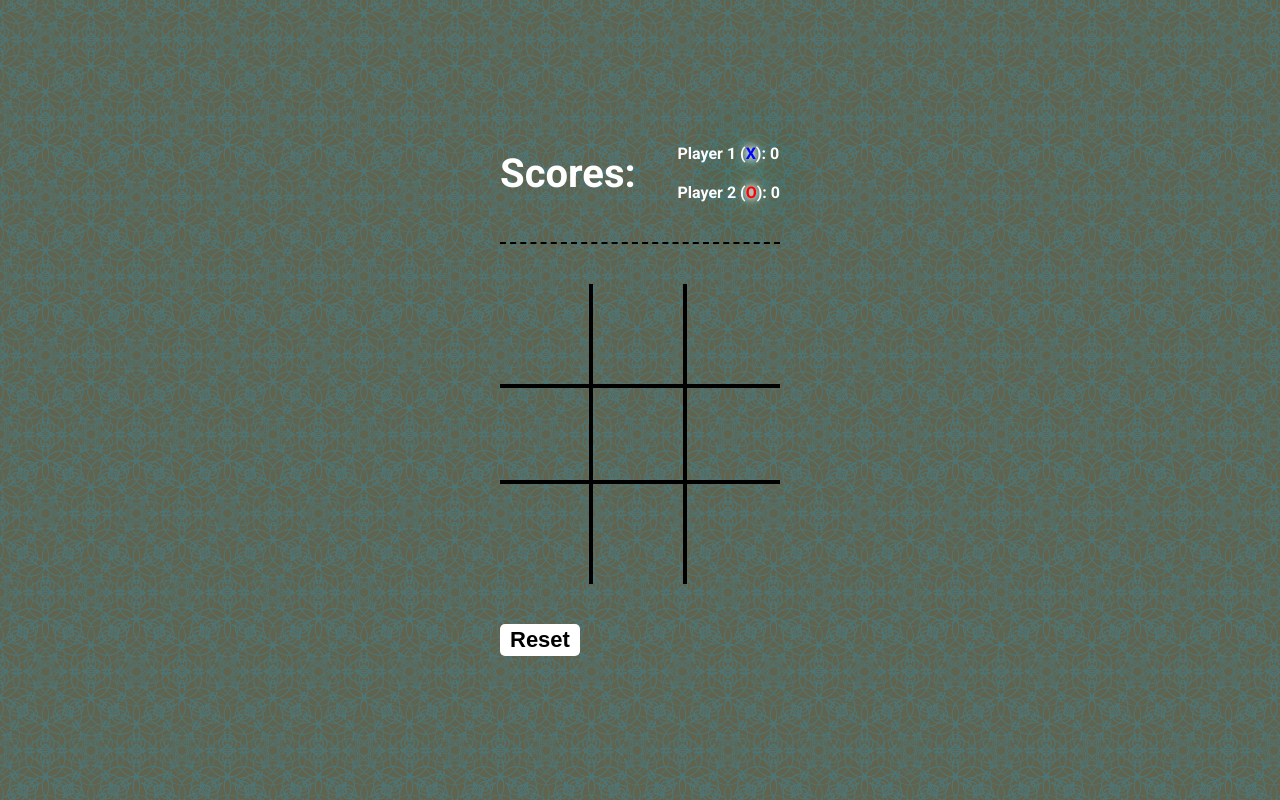
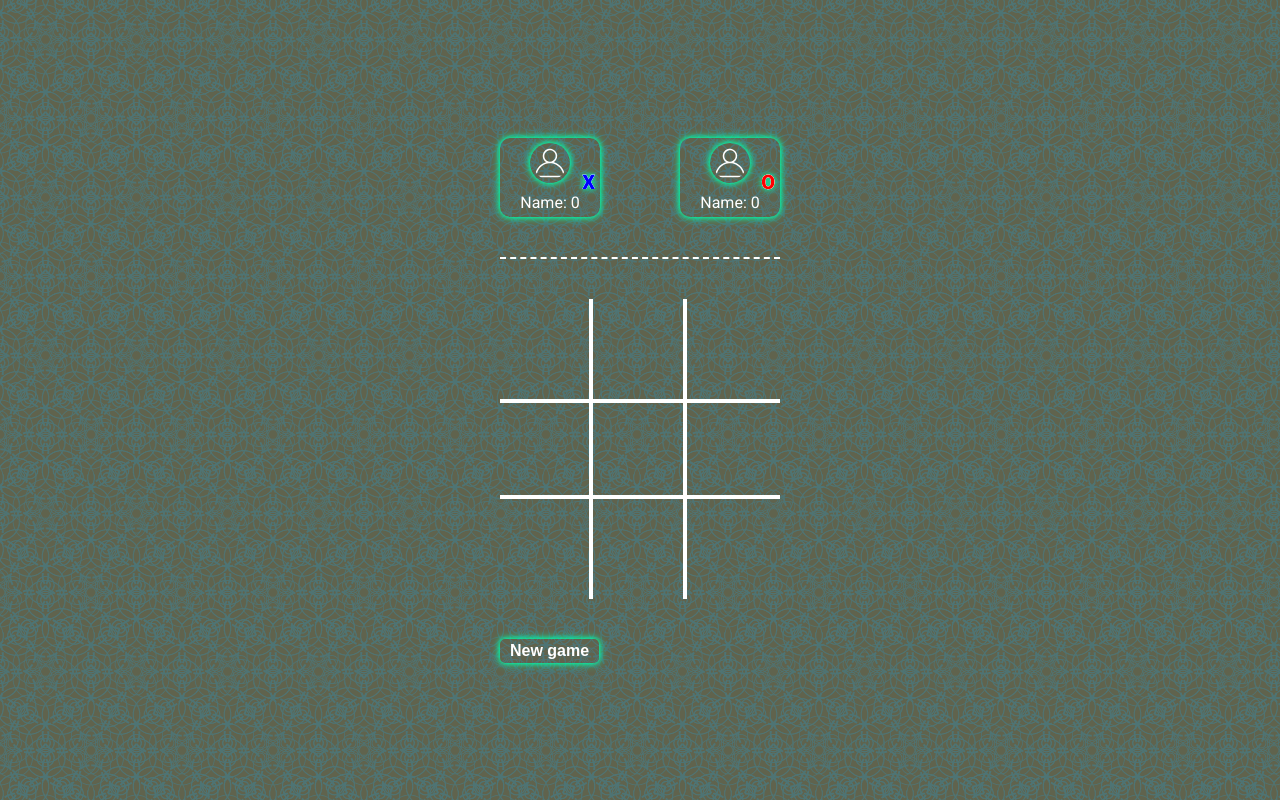
Before and after one commit to ksib7/Tick-tack-toe, a React (Create React App) app: page / in a window 1280 px wide. Built offline with nearby package versions, Linux system fonts and the light colour scheme.

Commit message:
changed some styles

```diff
--- a/src/components/Board/Board.jsx
+++ b/src/components/Board/Board.jsx
@@ -62,6 +62,7 @@ export const Board = () => {
   const resetTurn = () => {
     setBoard(Array(9).fill(""));
     setPlayer("");
+    setTurn(turn === "X" ? "O" : "X");
   };
 
   return (
@@ -79,7 +80,7 @@ export const Board = () => {
           />
         ))}
       </div>
-      <Button resetTurn={resetTurn}>Reset</Button>
+      <Button resetTurn={resetTurn}>New game</Button>
     </div>
   );
 };
--- a/src/components/Header/Header.jsx
+++ b/src/components/Header/Header.jsx
@@ -1,38 +1,15 @@
 import React from "react";
+import { PlayerIconO } from "../UI/PlayerIconO/PlayerIconO";
+import { PlayerIconX } from "../UI/PlayerIconX/PlayerIconX";
 
 import "./Header.scss";
 
 export const Header = ({ Xscores, Oscores }) => {
   return (
     <div className="header">
-      <h1>Scores:</h1>
       <div className="header__players">
-        <h2>
-          Player 1 (
-          <span
-            style={{
-              textShadow:
-                "0 0 7px #fff, 0 0 10px #fff, 0 0 21px #fff, 0 0 42px #0fa, 0 0 82px #0fa, 0 0 92px #0fa, 0 0 102px #0fa, 0 0 151px #0fa",
-              color: "blue",
-            }}
-          >
-            X
-          </span>
-          ): {Xscores}
-        </h2>
-        <h2>
-          Player 2 (
-          <span
-            style={{
-              textShadow:
-                "0 0 7px #fff, 0 0 10px #fff, 0 0 21px #fff, 0 0 42px #0fa, 0 0 82px #0fa, 0 0 92px #0fa, 0 0 102px #0fa, 0 0 151px #0fa",
-              color: "red",
-            }}
-          >
-            O
-          </span>
-          ): {Oscores}
-        </h2>
+        <PlayerIconX Xscores={Xscores}></PlayerIconX>
+        <PlayerIconO Oscores={Oscores}></PlayerIconO>
       </div>
     </div>
   );
--- a/src/components/Header/Header.scss
+++ b/src/components/Header/Header.scss
@@ -2,17 +2,13 @@
   display: flex;
   justify-content: space-between;
   align-items: center;
-  border-bottom: 2px dashed black;
+  border-bottom: 2px dashed white;
   padding-bottom: 40px;
 
   &__players {
     gap: 20px;
     display: flex;
-    flex-direction: column;
-  }
-
-  & h2 {
-    color: #fff;
-    font-size: 16px;
+    justify-content: space-between;
+    width: 100%;
   }
 }
--- a/src/components/UI/Button/Button.scss
+++ b/src/components/UI/Button/Button.scss
@@ -1,9 +1,12 @@
 .button {
-  font-size: 22px;
+  font-size: 16px;
   font-weight: 700;
-  background: #fff;
+  background: none;
   border: none;
   border-radius: 5px;
   padding: 3px 10px;
   cursor: pointer;
+  box-shadow: 0 0 0px #fff, 0 0 0px #fff, 0 0 0px #fff, 0 0 0px #0fa,
+    0 0 0px #0fa, 0 0 0px #0fa, 0 0 5px #0fa, 0 0 10px #0fa;
+  color: white;
 }
--- /dev/null
+++ b/src/components/UI/PlayerIconO/PlayerIconO.jsx
@@ -0,0 +1,41 @@
+import React from "react";
+
+export const PlayerIconO = ({ Oscores }) => {
+  return (
+    <div className="modal">
+      <svg
+        version="1.0"
+        xmlns="http://www.w3.org/2000/svg"
+        viewBox="0 0 1024.000000 1024.000000"
+        className="modal__svg"
+      >
+        <g
+          transform="translate(0.000000,1024.000000) scale(0.100000,-0.100000)"
+          stroke="none"
+        >
+          <path
+            d="M4880 9409 c-292 -38 -515 -105 -755 -229 -559 -287 -983 -820 -1126
+-1415 -143 -597 -37 -1213 296 -1715 162 -244 381 -462 628 -625 32 -21 54
+-41 50 -45 -4 -4 -37 -15 -73 -24 -225 -60 -512 -168 -745 -281 -888 -431
+-1613 -1149 -2055 -2034 -315 -631 -470 -1295 -470 -2013 l0 -218 4485 0 4485
+0 0 218 c0 1052 -340 2016 -1001 2837 -533 662 -1261 1165 -2074 1433 -82 27
+-175 55 -205 62 -30 8 -59 17 -63 20 -4 4 23 27 60 51 154 100 349 275 478
+429 204 244 363 564 439 881 99 416 73 857 -75 1254 -249 666 -806 1172 -1494
+1355 -232 61 -570 87 -785 59z m475 -473 c241 -37 420 -100 625 -220 286 -167
+523 -422 671 -723 236 -480 234 -1033 -6 -1515 -458 -922 -1625 -1232 -2481
+-660 -510 341 -809 958 -755 1554 21 234 71 419 166 613 122 249 293 457 510
+621 232 175 486 282 780 329 109 17 379 18 490 1z m240 -3900 c601 -80 1102
+-254 1605 -559 288 -174 533 -370 785 -628 205 -210 320 -352 473 -581 290
+-434 489 -910 596 -1423 41 -197 86 -565 69 -565 -42 0 -8001 0 -8011 0 -15 0
+-12 53 14 262 86 690 363 1370 788 1928 163 215 475 537 671 693 421 336 834
+558 1330 717 277 88 548 140 910 174 105 10 657 -3 770 -18z"
+          />
+        </g>
+      </svg>
+      <p className="modal__name">Name: {Oscores}</p>
+      <p style={{ color: "red" }} className="modal__turn">
+        O
+      </p>
+    </div>
+  );
+};
--- /dev/null
+++ b/src/components/UI/PlayerIconX/PlayerIconX.jsx
@@ -0,0 +1,43 @@
+import React from "react";
+
+import "./PlayerIconX.scss";
+
+export const PlayerIconX = ({ Xscores }) => {
+  return (
+    <div className="modal">
+      <svg
+        version="1.0"
+        xmlns="http://www.w3.org/2000/svg"
+        viewBox="0 0 1024.000000 1024.000000"
+        className="modal__svg"
+      >
+        <g
+          transform="translate(0.000000,1024.000000) scale(0.100000,-0.100000)"
+          stroke="none"
+        >
+          <path
+            d="M4880 9409 c-292 -38 -515 -105 -755 -229 -559 -287 -983 -820 -1126
+-1415 -143 -597 -37 -1213 296 -1715 162 -244 381 -462 628 -625 32 -21 54
+-41 50 -45 -4 -4 -37 -15 -73 -24 -225 -60 -512 -168 -745 -281 -888 -431
+-1613 -1149 -2055 -2034 -315 -631 -470 -1295 -470 -2013 l0 -218 4485 0 4485
+0 0 218 c0 1052 -340 2016 -1001 2837 -533 662 -1261 1165 -2074 1433 -82 27
+-175 55 -205 62 -30 8 -59 17 -63 20 -4 4 23 27 60 51 154 100 349 275 478
+429 204 244 363 564 439 881 99 416 73 857 -75 1254 -249 666 -806 1172 -1494
+1355 -232 61 -570 87 -785 59z m475 -473 c241 -37 420 -100 625 -220 286 -167
+523 -422 671 -723 236 -480 234 -1033 -6 -1515 -458 -922 -1625 -1232 -2481
+-660 -510 341 -809 958 -755 1554 21 234 71 419 166 613 122 249 293 457 510
+621 232 175 486 282 780 329 109 17 379 18 490 1z m240 -3900 c601 -80 1102
+-254 1605 -559 288 -174 533 -370 785 -628 205 -210 320 -352 473 -581 290
+-434 489 -910 596 -1423 41 -197 86 -565 69 -565 -42 0 -8001 0 -8011 0 -15 0
+-12 53 14 262 86 690 363 1370 788 1928 163 215 475 537 671 693 421 336 834
+558 1330 717 277 88 548 140 910 174 105 10 657 -3 770 -18z"
+          />
+        </g>
+      </svg>
+      <p className="modal__name">Name: {Xscores}</p>
+      <p style={{ color: "blue" }} className="modal__turn">
+        X
+      </p>
+    </div>
+  );
+};
--- /dev/null
+++ b/src/components/UI/PlayerIconX/PlayerIconX.scss
@@ -0,0 +1,40 @@
+.modal {
+  position: relative;
+  width: 100px;
+  display: flex;
+  flex-direction: column;
+  justify-content: center;
+  align-items: center;
+  gap: 10px;
+  border-radius: 10px;
+  padding: 5px;
+  box-shadow: 0 0 0px #fff, 0 0 0px #fff, 0 0 0px #fff, 0 0 0px #0fa,
+    0 0 0px #0fa, 0 0 0px #0fa, 0 0 5px #0fa, 0 0 10px #0fa;
+
+  &__svg {
+    width: 40px;
+    height: 40px;
+    fill: white;
+    border-radius: 50%;
+    padding: 3px;
+    box-shadow: 0 0 0px #fff, 0 0 0px #fff, 0 0 0px #fff, 0 0 0px #0fa,
+      0 0 0px #0fa, 0 0 0px #0fa, 0 0 5px #0fa, 0 0 10px #0fa;
+  }
+
+  &__name {
+    color: #fff;
+    font-size: 16px;
+    position: relative;
+  }
+
+  &__turn {
+    position: absolute;
+    color: #fff;
+    font-size: 20px;
+    right: 5px;
+    bottom: 23px;
+    font-weight: 900;
+    text-shadow: 0 0 0px #fff, 0 0 0px #fff, 0 0 0px #fff, 0 0 0px #0fa,
+      0 0 0px #0fa, 0 0 0px #0fa, 0 0 5px #0fa, 0 0 10px #0fa;
+  }
+}
--- a/src/components/UI/TickTackButton/TickTackButton.scss
+++ b/src/components/UI/TickTackButton/TickTackButton.scss
@@ -4,39 +4,39 @@
   font-size: 80px;
   background: none;
   border: none;
-  text-shadow: 0 0 7px #fff, 0 0 10px #fff, 0 0 21px #fff, 0 0 42px #0fa,
-    0 0 82px #0fa, 0 0 92px #0fa, 0 0 102px #0fa, 0 0 151px #0fa;
+  text-shadow: 0 0 0px #fff, 0 0 7px #fff, 0 0 10px #fff, 0 0 5px #0fa,
+    0 0 12px #0fa, 0 0 15px #0fa, 0 0 100px #0fa, 0 0 25px #0fa;
 
   &:nth-of-type(1) {
-    border-right: 4px solid black;
+    border-right: 4px solid white;
   }
 
   &:nth-of-type(2) {
-    border-right: 4px solid black;
+    border-right: 4px solid white;
   }
 
   &:nth-of-type(4) {
-    border-right: 4px solid black;
-    border-top: 4px solid black;
-    border-bottom: 4px solid black;
+    border-right: 4px solid white;
+    border-top: 4px solid white;
+    border-bottom: 4px solid white;
   }
 
   &:nth-of-type(5) {
-    border-right: 4px solid black;
-    border-top: 4px solid black;
-    border-bottom: 4px solid black;
+    border-right: 4px solid white;
+    border-top: 4px solid white;
+    border-bottom: 4px solid white;
   }
 
   &:nth-of-type(6) {
-    border-top: 4px solid black;
-    border-bottom: 4px solid black;
+    border-top: 4px solid white;
+    border-bottom: 4px solid white;
   }
 
   &:nth-of-type(7) {
-    border-right: 4px solid black;
+    border-right: 4px solid white;
   }
 
   &:nth-of-type(8) {
-    border-right: 4px solid black;
+    border-right: 4px solid white;
   }
 }
```
Also changed, not shown: src/assets/images/man.svg (added).
